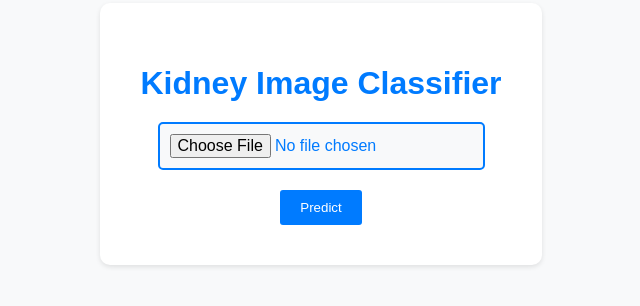
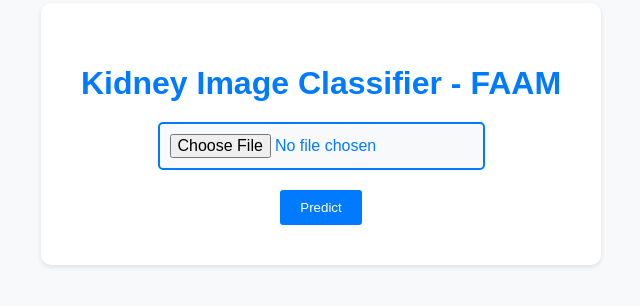
Before and after one commit to anmolzz-10/Kidney-disease-deep-learning-project, a plain HTML site: page index.html in a window 1280 px wide. Shown: the part 266-572 px from the top of the page, without its empty margins (319-959 px from the left). Drawn offline with Linux system fonts and the light colour scheme.

```diff
--- a/index.html
+++ b/index.html
@@ -1,10 +1,9 @@
-<!-- Updated index.html -->
 <!DOCTYPE html>
 <html lang="en">
 <head>
     <meta charset="UTF-8">
     <meta name="viewport" content="width=device-width, initial-scale=1.0">
-    <title>Kidney Image Classifier</title>
+    <title>Kidney Image Classifier - FAAM</title>
     <style>
         body {
             font-family: Arial, sans-serif;
@@ -59,7 +58,7 @@
 </head>
 <body>
     <div class="container">
-        <h1>Kidney Image Classifier</h1>
+        <h1>Kidney Image Classifier - FAAM</h1>
         <form action="/predict" method="post" enctype="multipart/form-data">
             <input type="file" name="file" accept="image/*" required>
             <button type="submit">Predict</button>
```
